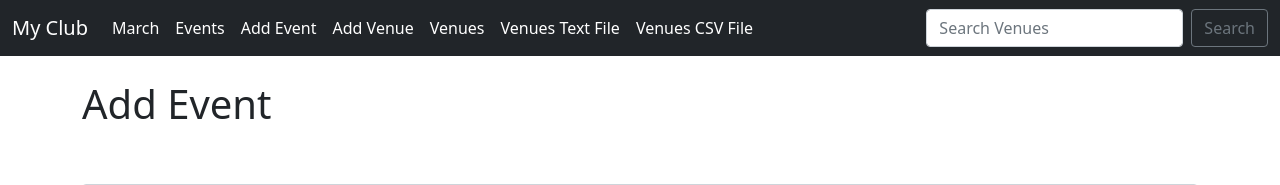
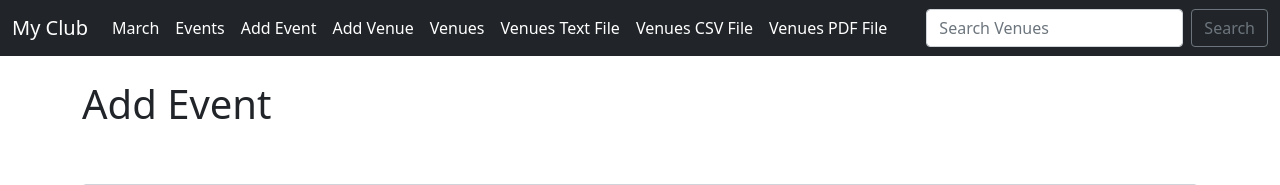
Before and after one commit to vladimirmaciel/Wednesdays, a Django app: page /add_event in a window 1280 px wide. Shown: the top 185 px of the page. Run offline with Django 3.2, Linux system fonts and the light colour scheme; data comes from the database, SQL or seed files in the repository.

Commit message:
cirando pdf navbar

```diff
--- a/myclub_website/events/templates/events/navbar.html
+++ b/myclub_website/events/templates/events/navbar.html
@@ -52,6 +52,11 @@
             Venues CSV File</a
           >
         </li>
+        <li class="nav-item">
+          <a class="nav-link active" href="{% url 'venue_pdf' %}">
+            Venues PDF File</a
+          >
+        </li>
 
         <!-- <li class="nav-item dropdown">
                     <a class="nav-link dropdown-toggle" href="#" id="navbarDropdown" role="button" data-bs-toggle="dropdown" aria-expanded="false">
--- a/myclub_website/events/urls.py
+++ b/myclub_website/events/urls.py
@@ -25,6 +25,8 @@ urlpatterns = [
     path('delete_venue/<venue_id>', views.delete_venue, name='delete-venue'),
     path('venue_text', views.venue_text, name='venue_text'),
     path('venue_csv', views.venue_csv, name='venue_csv'),
+    path('venue_pdf', views.venue_pdf, name='venue_pdf'),
+
 
 
 
```
